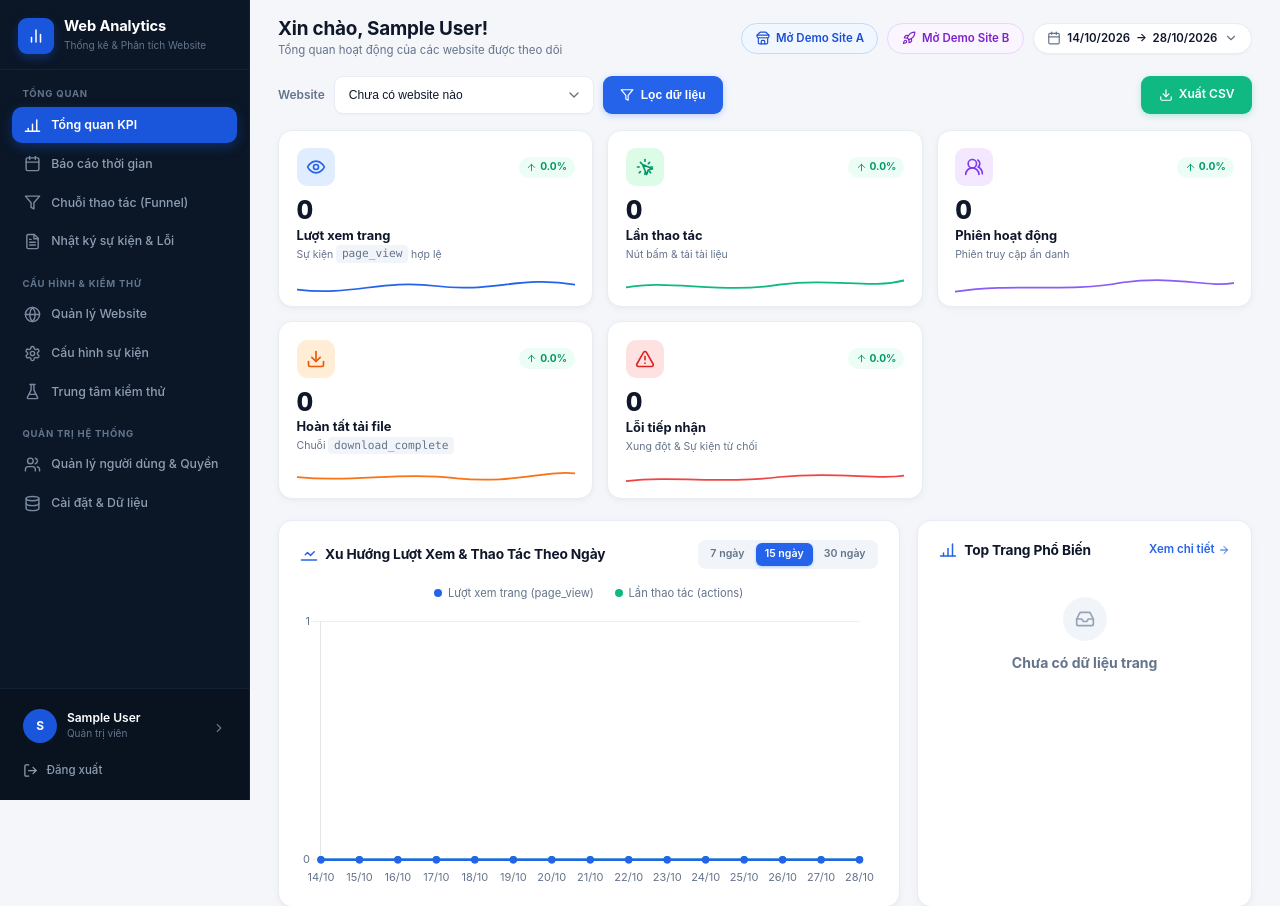
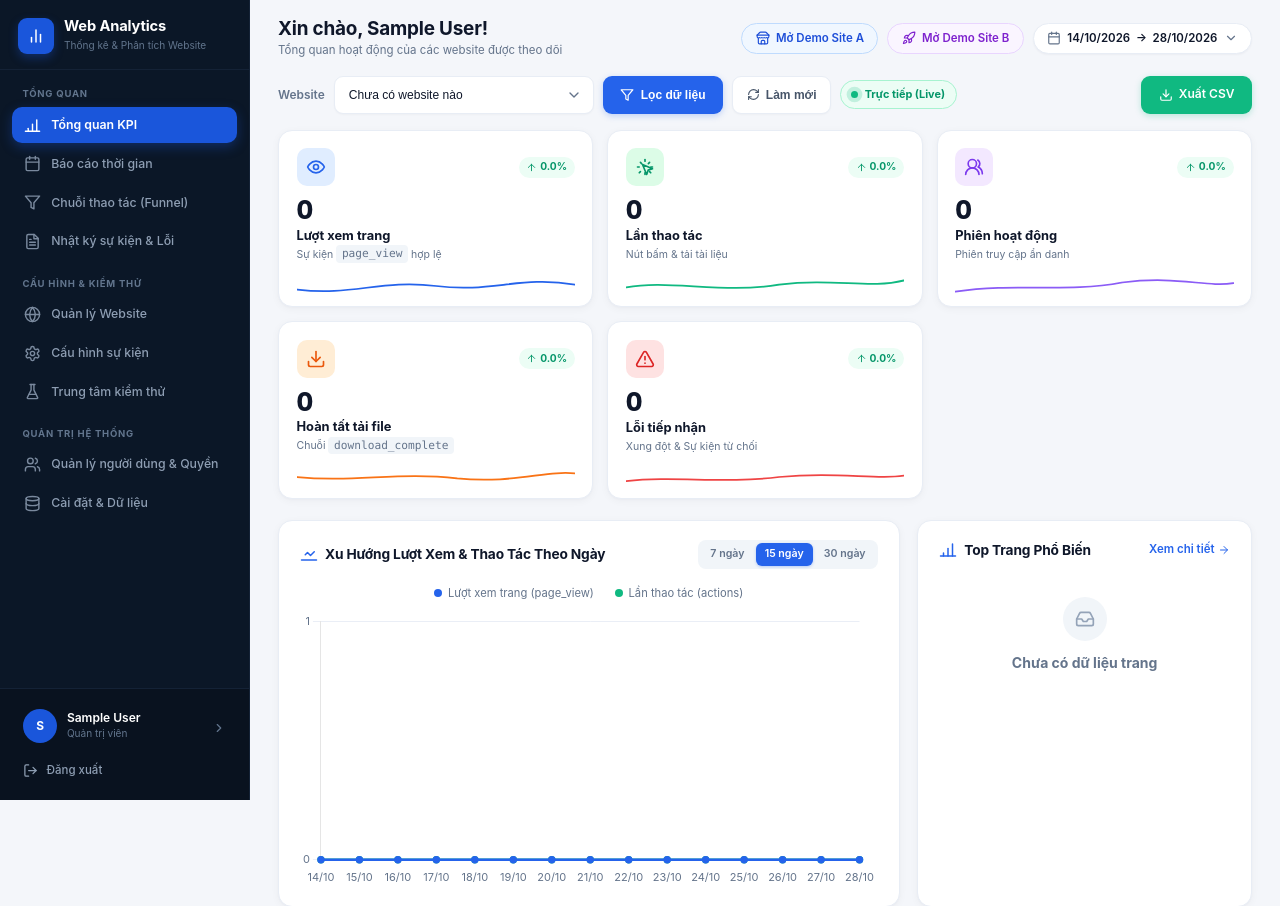
Before and after one commit to anhduc0190/PTPMMNM-CNTT-1809-NHOM7, a PHP site: page /website-analytics/dashboard.php in a window 1280 px wide. Shown: the top 906 px of the page. Run offline with PHP 8.4, Linux system fonts and the light colour scheme; the visitor is signed in with stand-in values (Sample User, id 1); data that the repository does not hold is empty.

Commit message:
feat(realtime): add auto-sync on tab switch, periodic polling, and live status badge

```diff
--- a/BTL/website-analytics/assets/css/dashboard.css
+++ b/BTL/website-analytics/assets/css/dashboard.css
@@ -526,6 +526,60 @@ body {
 }
 .btn-export-csv:hover {
     background: #059669;
+}
+
+.btn-filter-refresh {
+    height: 38px;
+    padding: 0 0.95rem;
+    background: #ffffff;
+    color: var(--text-secondary);
+    border: 1px solid var(--border-color);
+    border-radius: 9px;
+    font-size: 0.86rem;
+    font-weight: 600;
+    display: inline-flex;
+    align-items: center;
+    gap: 0.45rem;
+    cursor: pointer;
+    box-shadow: 0 1px 2px rgba(15, 23, 42, 0.03);
+    transition: all 0.15s;
+}
+.btn-filter-refresh:hover {
+    background: #f8fafc;
+    border-color: #cbd5e1;
+    color: var(--primary);
+}
+
+.badge-live {
+    display: inline-flex;
+    align-items: center;
+    gap: 0.45rem;
+    padding: 0.35rem 0.75rem;
+    background: #ecfdf5;
+    border: 1px solid #a7f3d0;
+    border-radius: var(--radius-pill);
+    color: #059669;
+    font-size: 0.78rem;
+    font-weight: 700;
+}
+.pulse-dot {
+    width: 7px;
+    height: 7px;
+    border-radius: 50%;
+    background: #10b981;
+    box-shadow: 0 0 0 0 rgba(16, 185, 129, 0.7);
+    animation: pulseLive 2s infinite;
+}
+@keyframes pulseLive {
+    0% {
+        box-shadow: 0 0 0 0 rgba(16, 185, 129, 0.7);
+    }
+    70% {
+        box-shadow: 0 0 0 6px rgba(16, 185, 129, 0);
+    }
+    100% {
+        box-shadow: 0 0 0 0 rgba(16, 185, 129, 0);
+    }
 }
 
 /* ====================================================================
--- a/BTL/website-analytics/includes/footer.php
+++ b/BTL/website-analytics/includes/footer.php
@@ -44,6 +44,35 @@
             t.style.display = 'none';
         }, duration || 3000);
     }
+
+    // Tự động đồng bộ số liệu mới nhất khi người dùng chuyển từ tab Demo Site về Dashboard
+    (function() {
+        const syncPages = ['dashboard.php', 'reports.php', 'funnels.php', 'event-logs.php'];
+        const path = window.location.pathname;
+        const isTargetPage = syncPages.some(function(p) { return path.indexOf(p) !== -1; });
+
+        if (!isTargetPage) return;
+
+        let blurredAt = 0;
+        window.addEventListener('blur', function() {
+            blurredAt = Date.now();
+        });
+
+        window.addEventListener('focus', function() {
+            // Khi người dùng sang tab Demo Site tương tác trên 2 giây rồi quay lại Dashboard
+            if (blurredAt > 0 && (Date.now() - blurredAt > 2000)) {
+                blurredAt = 0;
+                window.location.reload();
+            }
+        });
+
+        // Tự động làm mới định kỳ mỗi 15 giây nếu tab đang mở xem
+        setInterval(function() {
+            if (document.visibilityState === 'visible') {
+                window.location.reload();
+            }
+        }, 15000);
+    })();
 </script>
 </body>
 </html>
--- a/BTL/website-analytics/includes/header.php
+++ b/BTL/website-analytics/includes/header.php
@@ -113,6 +113,16 @@ if (file_exists($cssInlineFile)) {
                     <?= render_icon('filter', '', 14) ?>
                     <span>Lọc dữ liệu</span>
                 </button>
+
+                <button type="button" class="btn-filter-refresh" onclick="window.location.reload()" title="Làm mới số liệu ngay lập tức">
+                    <?= render_icon('refresh-cw', '', 13) ?>
+                    <span>Làm mới</span>
+                </button>
+
+                <div class="badge-live" title="Dữ liệu tự động đồng bộ thời gian thực khi bạn thao tác trên Website Demo">
+                    <span class="pulse-dot"></span>
+                    <span>Trực tiếp (Live)</span>
+                </div>
             </form>
 
             <div>
```
